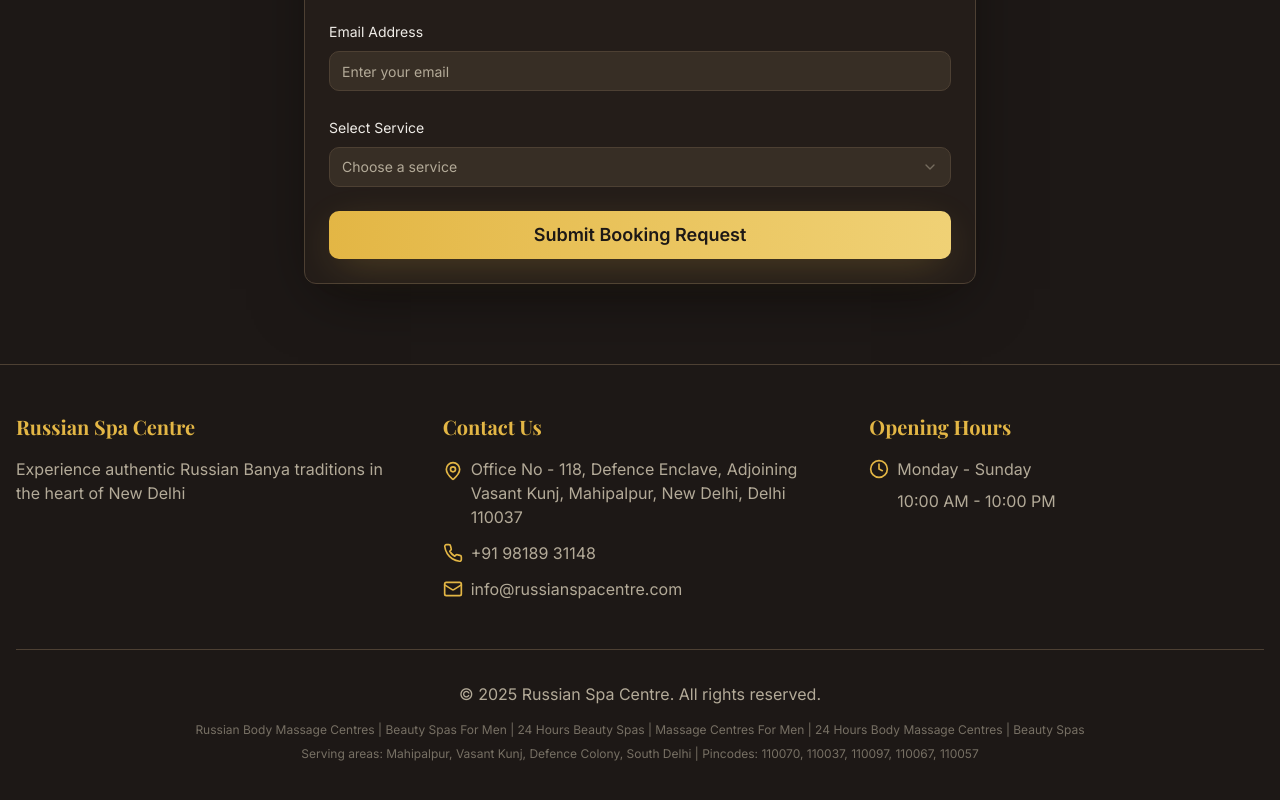
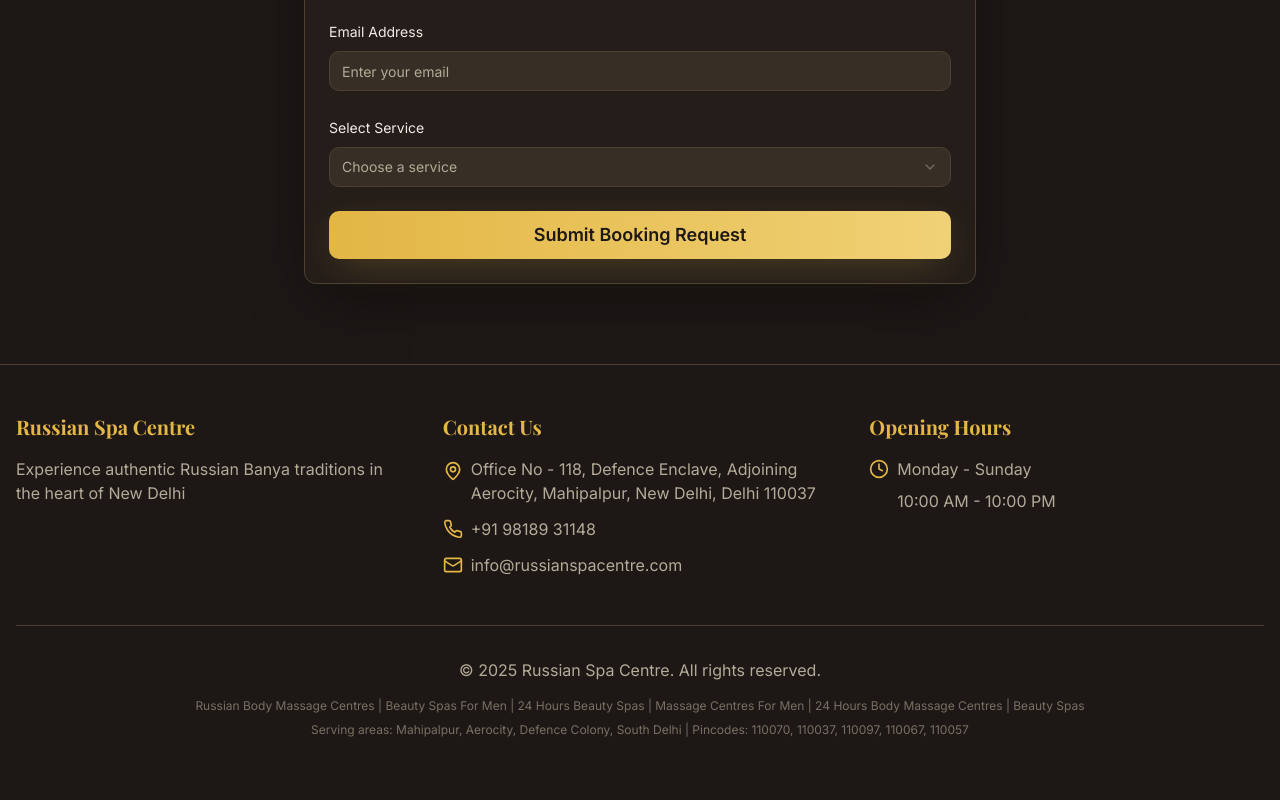
Before and after one commit to Daku70/russian-zen-mahipalpur, a React (Vite) app: page / in a window 1280 px wide. Shown: the part 3452-4252 px from the top of the page. Built offline with nearby package versions, Linux system fonts and the light colour scheme; the HTML template or start-up script is replaced by a standard one.

Commit message:
Refactor: Update location text

```diff
--- a/src/components/Footer.tsx
+++ b/src/components/Footer.tsx
@@ -23,7 +23,7 @@ const Footer = () => {
                   rel="noopener noreferrer"
                   className="hover:text-gold transition-smooth"
                 >
-                  Office No - 118, Defence Enclave, Adjoining Vasant Kunj, Mahipalpur, New Delhi, Delhi 110037
+                  Office No - 118, Defence Enclave, Adjoining Aerocity, Mahipalpur, New Delhi, Delhi 110037
                 </a>
               </div>
               <div className="flex items-center gap-2 text-muted-foreground">
@@ -65,7 +65,7 @@ const Footer = () => {
               Massage Centres For Men | 24 Hours Body Massage Centres | Beauty Spas
             </p>
             <p>
-              Serving areas: Mahipalpur, Vasant Kunj, Defence Colony, South Delhi |
+              Serving areas: Mahipalpur, Aerocity, Defence Colony, South Delhi |
               Pincodes: 110070, 110037, 110097, 110067, 110057
             </p>
           </div>
```
